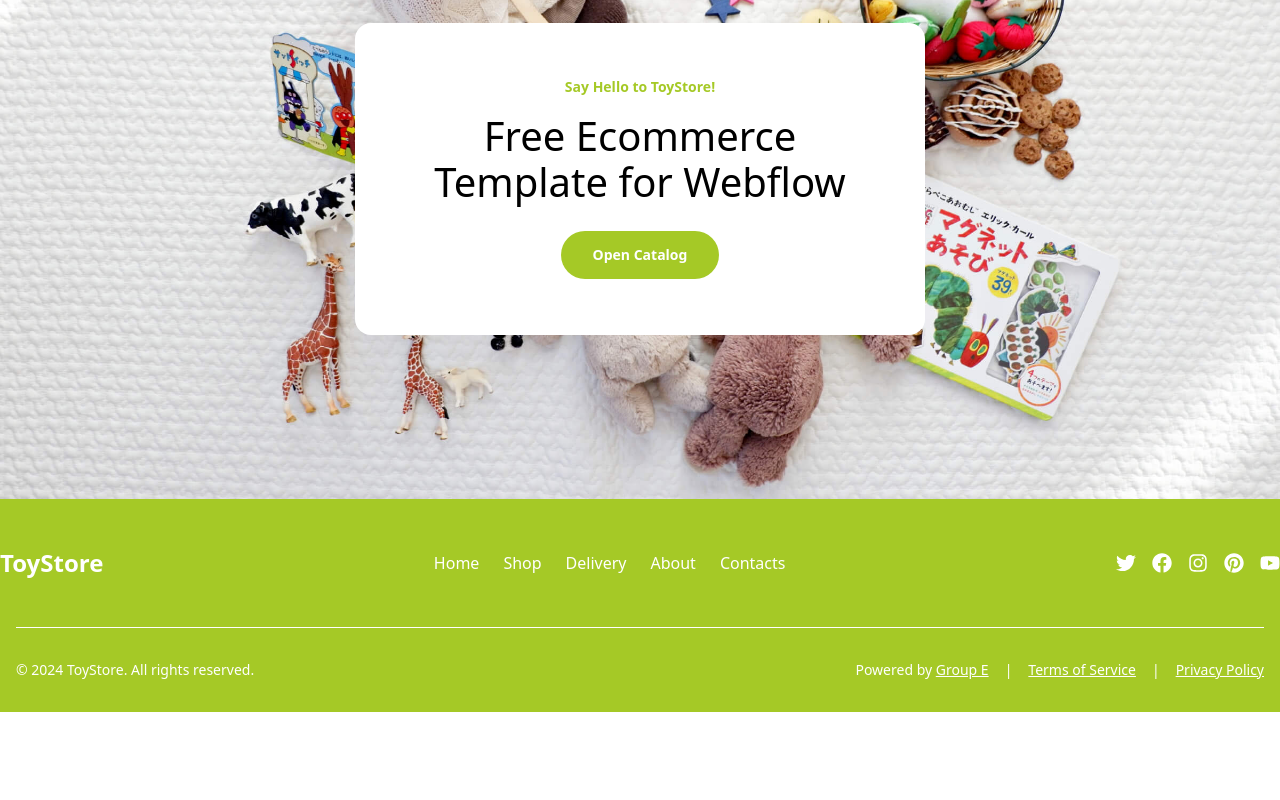
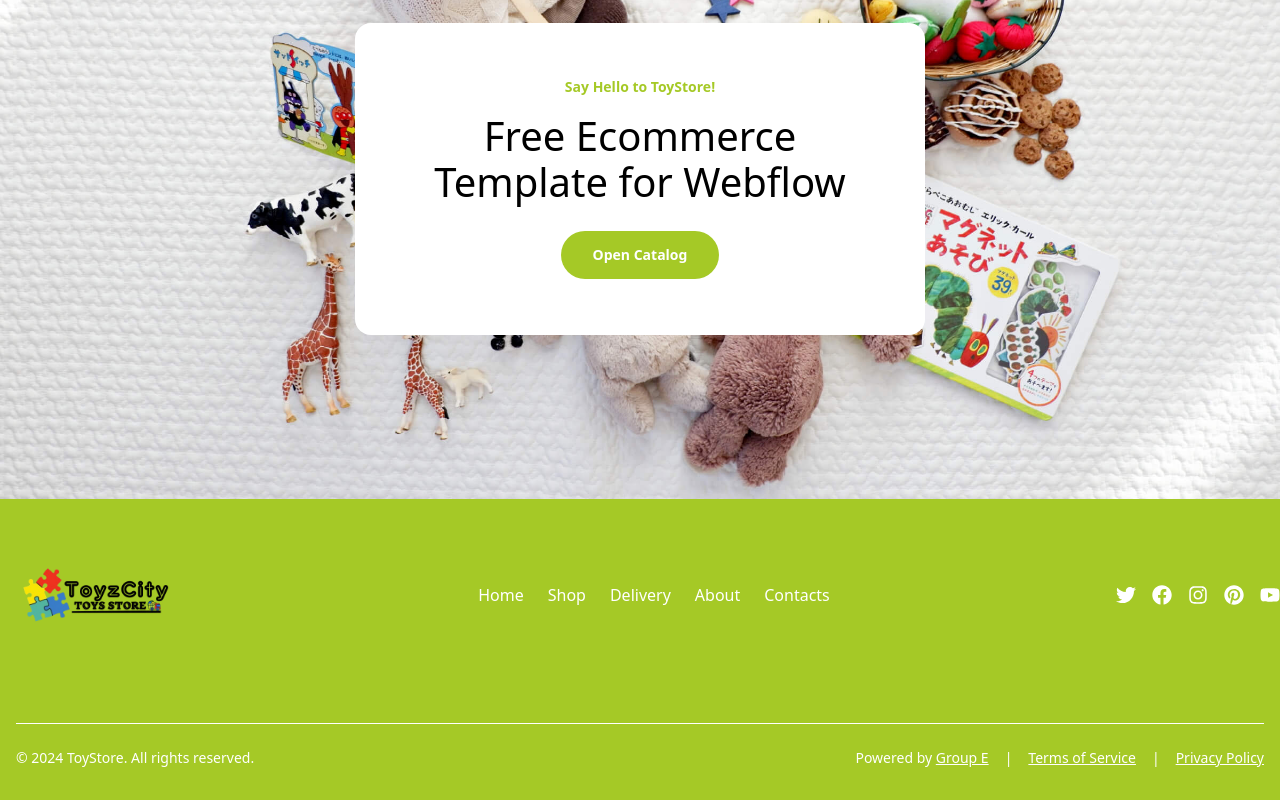
Before and after one commit to ToyTreasures/toy-treasures-frontend, a React (Vite) app: page / in a window 1280 px wide. Shown: the part 293-1093 px from the top of the page. Before the commit the page ends 1005 px from the top, so only its background shows below. Built offline with nearby package versions, Linux system fonts and the light colour scheme.

Commit message:
style(Footer): update Logo for Footer

```diff
--- a/src/components/Footer.jsx
+++ b/src/components/Footer.jsx
@@ -5,16 +5,16 @@ import {
   FaPinterest,
   FaYoutube,
 } from "react-icons/fa";
-import { Link } from "react-router-dom"; // Import Link
+import { Link } from "react-router-dom";
+import logo from "../assets/HomeComponent/logo.png";
 
 const Footer = () => {
   return (
-    <footer className="bg-[#a5c926] pt-12 text-white">
+    <footer className="bg-[#a5c926]  text-white">
       <div className="container mx-auto flex flex-col lg:flex-row justify-between items-center space-y-6 lg:space-y-0">
-        {/* Footer Left - Brand */}
         <div className="footer-left">
-          <Link to="/" className="text-2xl font-bold">
-            ToyStore
+          <Link to="/">
+            <img src={logo} alt="ToyStore Logo" className="h-48 w-48" />{" "}
           </Link>
         </div>
 
@@ -79,8 +79,7 @@ const Footer = () => {
           </a>
         </div>
       </div>
-      <div className="border-t border-white flex flex-col lg:flex-row justify-between items-center mt-12 mr-4 ml-4 pt-8 pb-8">
-        {/* Copyright Notice */}
+      <div className="border-t border-white flex flex-col lg:flex-row justify-between items-center mt-8 mr-4 ml-4 pt-6 pb-8">
         <div className="text-sm">
           &copy; {new Date().getFullYear()} ToyStore. All rights reserved.
         </div>
```
Also changed, not shown: src/assets/HomeComponent/logo.png (added).
